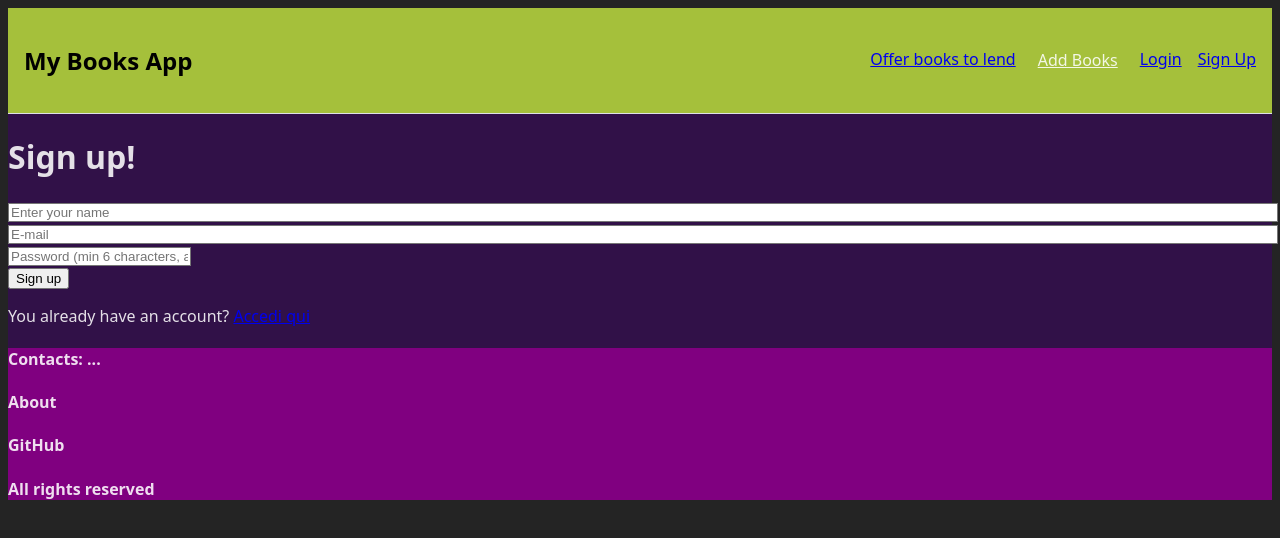
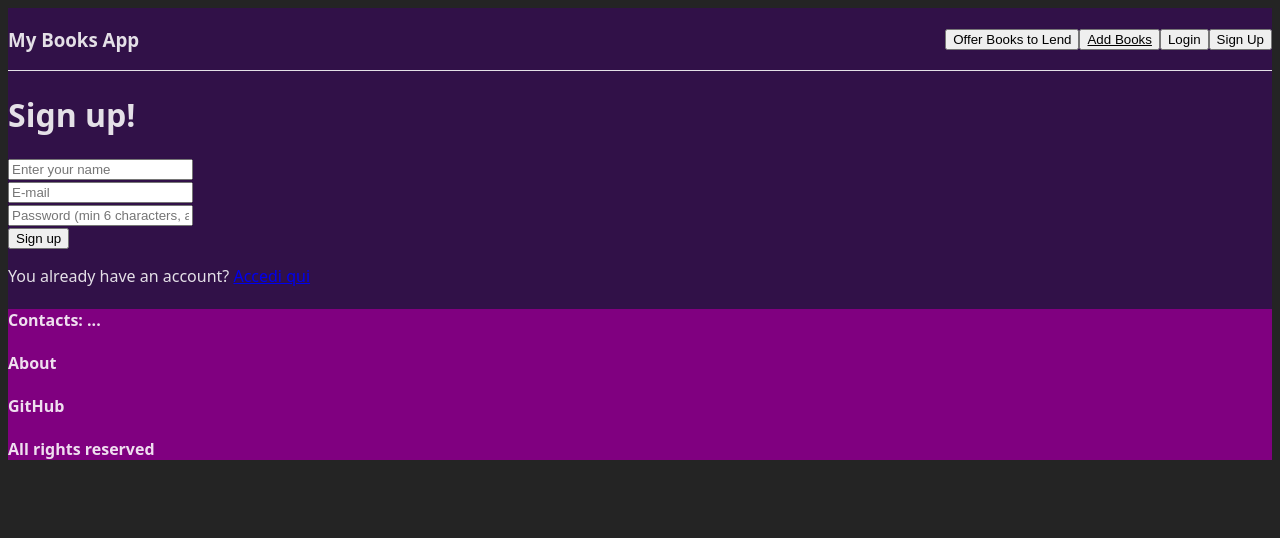
Before and after one commit to TheMediterraneans/book-exchange-frontend, a React (Vite) app: page /signup in a window 1280 px wide. Shown: the top 538 px of the page. Built offline with nearby package versions, Linux system fonts and the light colour scheme.

Commit message:
homepage + navbar style

```diff
--- a/src/components/Navbar.jsx
+++ b/src/components/Navbar.jsx
@@ -7,7 +7,6 @@ function Navbar() {
 
   const handleLogout = () => {
     const confirmLogout = window.confirm("Are you sure you want to logout?");
-
     if (confirmLogout) {
       logout();
       navigate("/login");
@@ -26,63 +25,78 @@ function Navbar() {
   };
 
   if (loading) {
-    return <div>Loading...</div>;
+    return <div className="text-white p-4">Loading...</div>;
   }
 
   return (
-    <nav style={{
-      display: "flex",
-      justifyContent: "space-between",
-      alignItems: "center",
-      padding: "1rem",
-      backgroundColor: "#a5c03bff",
-      borderBottom: "1px solid #dee2e6"
-    }}>
+    <nav className="bg-grey-900 border-b border-purple-700 text-white px-6 py-4 flex justify-between items-center">
+      {/* Titolo */}
       <div>
-        <h2 style={{color: "black"}}>My Books App</h2>
+        <section className="main-title">
+        <h1 className="text-2xl font-extrabold tracking-wide cursor-pointer select-none" onClick={() => navigate("/")}>
+          My Books App
+        </h1>
+        </section>
       </div>
 
-      <div>
+      {/* Menu */}
+      <div className="flex items-center space-x-6 text-sm md:text-base">
         {user ? (
-          <div style={{ display: "flex", gap: "1rem", alignItems: "center" }}>
-            <span>Welcome, {user.name}!</span>
-            <a href="/copies">Borrow books</a>
-            <a href="/mybooks/add">Lend books</a>
-            <a href="/mybooks">My Books</a>
+          <>
+            <span className="hidden sm:inline-block">Welcome, <span className="font-semibold">{user.name}</span>!</span>
+            <button
+              onClick={() => navigate("/copies")}
+              className="hover:text-purple-300 transition"
+            >
+              Borrow Books
+            </button>
+            <button
+              onClick={() => navigate("/mybooks/add")}
+              className="hover:text-purple-300 transition"
+            >
+              Lend Books
+            </button>
+            <button
+              onClick={() => navigate("/mybooks")}
+              className="hover:text-purple-300 transition"
+            >
+              My Books
+            </button>
             <button
               onClick={handleLogout}
-              style={{
-                backgroundColor: "#dc3545",
-                color: "white",
-                border: "none",
-                padding: "8px 16px",
-                borderRadius: "4px",
-                cursor: "pointer"
-              }}
+              className="bg-red-600 hover:bg-red-700 px-3 py-1 rounded-md transition"
             >
               Logout
             </button>
-          </div>
+          </>
         ) : (
-          <div style={{ display: "flex", gap: "1rem" }}>
-            <a href="/copies">Offer books to lend</a>
+          <>
+            <button
+              onClick={() => navigate("/copies")}
+              className="hover:text-purple-300 transition"
+            >
+              <span className="nav-button">Offer Books to Lend</span>
+
+            </button>
             <button
               onClick={handleAddBooksClick}
-              style={{
-                background: "none",
-                border: "none",
-                color: "inherit",
-                textDecoration: "underline",
-                cursor: "pointer",
-                fontSize: "inherit",
-                fontFamily: "inherit"
-              }}
+              className="underline hover:text-purple-300 transition"
             >
-              Add Books
+             <span className="nav-button"> Add Books</span>
             </button>
-            <a href="/login">Login</a>
-            <a href="/signup">Sign Up</a>
-          </div>
+            <button
+              onClick={() => navigate("/login")}
+              className="hover:text-purple-300 transition"
+            >
+              <span className="nav-button"> Login</span>
+            </button>
+            <button
+              onClick={() => navigate("/signup")}
+              className="hover:text-purple-300 transition"
+            >
+              <span className="nav-button">Sign Up</span>
+            </button>
+          </>
         )}
       </div>
     </nav>
--- a/src/pages/Homepage.jsx
+++ b/src/pages/Homepage.jsx
@@ -7,9 +7,7 @@ function Homepage() {
     const [loading, setLoading] = useState(true);
     const { user } = useAuth();
 
-    // Simulated featured books - replace with actual API call
     useEffect(() => {
-        // Simulate API call
         setTimeout(() => {
             setFeaturedBooks([
                 {
@@ -48,191 +46,71 @@ function Homepage() {
     return (
         <div className="min-h-screen bg-gray-900 text-white">
             {/* Hero Section */}
-            <div className="relative bg-gradient-to-br from-gray-900 via-gray-800 to-gray-900">
-                <div className="max-w-7xl mx-auto px-6 py-16">
-                    <div className="text-center">
-                        <h1 className="text-5xl md:text-6xl font-bold text-white mb-8">
-                            Welcome to{' '}
-                            <span className="bg-gradient-to-r from-blue-400 via-purple-400 to-green-400 bg-clip-text text-transparent">
-                                My Books App
-                            </span>
-                        </h1>
-
-                        <p className="text-xl md:text-2xl text-gray-300 mb-12 max-w-4xl mx-auto leading-relaxed">
-                            Find your next book to read, borrow it from other users that share with you the love for books and readings!
-                            <br />
-                            Create your own library of books you want to share with others and manage your reservations!
+            <div className="text-center py-12">
+                <h1 className="text-5xl font-bold mb-6">Welcome to My Books App</h1>
+                <p className="text-lg text-gray-300 max-w-3xl mx-auto mb-8">
+                    Find your next book, borrow from others, share your library, and manage your reservations easily!
                 </p>
 
-                        {/* CTA Buttons */}
-                        <div className="flex flex-col sm:flex-row gap-4 justify-center mb-16">
+                <div className="flex justify-center gap-4">
                     {!user ? (
-                                <>
+
                         <Link to="/login">
-                                        <button className="bg-blue-600 hover:bg-blue-700 text-white px-8 py-4 rounded-lg font-semibold text-lg transition-all duration-300 hover:shadow-lg hover:shadow-blue-500/25">
+                        <span className='get-started-button'>
+                            <button className="bg-blue-600 hover:bg-blue-700 px-6 py-3 rounded-lg font-semibold">
                                 Get Started
                             </button>
+                            </span>
                         </Link>
-                                    <Link to="/search">
-                                        <button className="bg-gray-700 hover:bg-gray-600 text-white px-8 py-4 rounded-lg font-semibold text-lg transition-all duration-300 hover:shadow-lg border border-gray-600">
-                                            Browse Books
-                                        </button>
-                                    </Link>
-                                </>
                     ) : (
                         <>
+                        <section className='logged-navigation-button'>
                             <Link to="/mybooks">
-                                        <button className="bg-purple-600 hover:bg-purple-700 text-white px-8 py-4 rounded-lg font-semibold text-lg transition-all duration-300 hover:shadow-lg hover:shadow-purple-500/25">
+                                <button className="bg-purple-600 hover:bg-purple-700 px-6 py-3 rounded-lg font-semibold">
                                     My Library
                                 </button>
                             </Link>
-                                    <Link to="/search">
-                                        <button className="bg-green-600 hover:bg-green-700 text-white px-8 py-4 rounded-lg font-semibold text-lg transition-all duration-300 hover:shadow-lg hover:shadow-green-500/25">
-                                            Find Books
+                            <Link to="/copies">
+                                <button className="bg-green-600 hover:bg-green-700 px-6 py-3 rounded-lg font-semibold">
+                                    Find Books to borrow
                                 </button>
                             </Link>
+                            </section>
                         </>
                     )}
                 </div>
             </div>
-                </div>
-            </div>
-
-            {/* Features Section */}
-            <div className="max-w-7xl mx-auto px-6 py-16">
-                <div className="text-center mb-12">
-                    <h2 className="text-3xl md:text-4xl font-bold text-white mb-4">
-                        Why Choose My Books App?
-                    </h2>
-                    <p className="text-gray-400 text-lg">
-                        Join our community of book lovers and start sharing today
-                    </p>
-                </div>
-
-                <div className="grid grid-cols-1 md:grid-cols-3 gap-8 mb-16">
-                    {/* Feature 1 */}
-                    <div className="bg-gray-800 rounded-xl p-8 border border-gray-700 hover:border-blue-500 transition-all duration-300">
-                        <div className="w-12 h-12 bg-blue-600 rounded-lg flex items-center justify-center mb-6">
-                            <svg className="w-6 h-6 text-white" fill="none" stroke="currentColor" viewBox="0 0 24 24">
-                                <path strokeLinecap="round" strokeLinejoin="round" strokeWidth={2} d="M21 21l-6-6m2-5a7 7 0 11-14 0 7 7 0 0114 0z" />
-                            </svg>
-                        </div>
-                        <h3 className="text-xl font-semibold text-white mb-4">Discover Books</h3>
-                        <p className="text-gray-400">
-                            Search through thousands of books and find your next great read from our community library.
-                        </p>
-                    </div>
-
-                    {/* Feature 2 */}
-                    <div className="bg-gray-800 rounded-xl p-8 border border-gray-700 hover:border-purple-500 transition-all duration-300">
-                        <div className="w-12 h-12 bg-purple-600 rounded-lg flex items-center justify-center mb-6">
-                            <svg className="w-6 h-6 text-white" fill="none" stroke="currentColor" viewBox="0 0 24 24">
-                                <path strokeLinecap="round" strokeLinejoin="round" strokeWidth={2} d="M8 7V3m8 4V3m-9 8h10M5 21h14a2 2 0 002-2V7a2 2 0 00-2-2H5a2 2 0 00-2 2v12a2 2 0 002 2z" />
-                            </svg>
-                        </div>
-                        <h3 className="text-xl font-semibold text-white mb-4">Easy Reservations</h3>
-                        <p className="text-gray-400">
-                            Book your favorite titles with simple reservation system and flexible loan periods.
-                        </p>
-                    </div>
-
-                    {/* Feature 3 */}
-                    <div className="bg-gray-800 rounded-xl p-8 border border-gray-700 hover:border-green-500 transition-all duration-300">
-                        <div className="w-12 h-12 bg-green-600 rounded-lg flex items-center justify-center mb-6">
-                            <svg className="w-6 h-6 text-white" fill="none" stroke="currentColor" viewBox="0 0 24 24">
-                                <path strokeLinecap="round" strokeLinejoin="round" strokeWidth={2} d="M17 20h5v-2a3 3 0 00-5.356-1.857M17 20H7m10 0v-2c0-.656-.126-1.283-.356-1.857M7 20H2v-2a3 3 0 015.356-1.857M7 20v-2c0-.656.126-1.283.356-1.857m0 0a5.002 5.002 0 019.288 0M15 7a3 3 0 11-6 0 3 3 0 016 0zm6 3a2 2 0 11-4 0 2 2 0 014 0zM7 10a2 2 0 11-4 0 2 2 0 014 0z" />
-                            </svg>
-                        </div>
-                        <h3 className="text-xl font-semibold text-white mb-4">Share & Connect</h3>
-                        <p className="text-gray-400">
-                            Build your lending library and connect with fellow book enthusiasts in your community.
-                        </p>
-                    </div>
-                </div>
-            </div>
 
             {/* Featured Books Section */}
-            <div className="max-w-7xl mx-auto px-6 py-16">
-                <div className="text-center mb-12">
-                    <h2 className="text-3xl md:text-4xl font-bold text-white mb-4">
-                        Featured Books
-                    </h2>
-                    <p className="text-gray-400 text-lg">
-                        Popular titles currently available in our community
-                    </p>
-                </div>
-
+            <div className="max-w-6xl mx-auto px-4 py-12">
+                <h2 className="text-3xl font-bold text-center mb-6">Featured Books</h2>
                 {loading ? (
-                    <div className="flex items-center justify-center py-16">
-                        <div className="animate-spin rounded-full h-12 w-12 border-b-2 border-blue-500"></div>
-                    </div>
+                    <p className="text-center text-gray-400">Loading books...</p>
                 ) : (
-                    <div className="grid grid-cols-1 sm:grid-cols-2 lg:grid-cols-4 gap-8 mb-12">
+                    <div className="grid grid-cols-2 md:grid-cols-4 gap-6">
                         {featuredBooks.map((book) => (
-                            <div key={book.id} className="bg-gray-800 rounded-xl border border-gray-700 overflow-hidden hover:border-blue-500 hover:shadow-lg hover:shadow-blue-500/25 transition-all duration-300">
+                            <div key={book.id} className="bg-gray-800 rounded-lg p-4 flex flex-col items-center">
                                 {book.coverUrl && (
-                                    <div className="aspect-[3/4] overflow-hidden">
                                     <img
                                         src={book.coverUrl}
                                         alt={book.title}
-                                            className="w-full h-full object-cover hover:scale-105 transition-transform duration-300"
+                                        className="w-32 h-48 object-cover mb-4 rounded"
                                     />
-                                    </div>
                                 )}
-
-                                <div className="p-6">
-                                    <h3 className="text-lg font-semibold text-white mb-2 line-clamp-2">
-                                        {book.title}
-                                    </h3>
-
-                                    <p className="text-sm text-gray-300 mb-3">
-                                        by <span className="text-blue-400">{book.authors.join(', ')}</span>
+                                <h3 className="text-lg font-semibold text-center">{book.title}</h3>
+                                <p className="text-sm text-gray-300 mb-2">
+                                    by {book.authors.join(', ')}
                                 </p>
-
-                                    <div className="flex items-center justify-between">
-                                        <span className="inline-flex items-center px-3 py-1 rounded-full text-xs font-medium bg-green-900 text-green-300 border border-green-700">
+                                <span className="text-green-400 text-sm mb-2">
                                     {book.availableCount} Available
                                 </span>
-
-                                        <Link to={user ? "/search" : "/login"}>
-                                            <button className="text-blue-400 hover:text-blue-300 text-sm font-medium transition-colors duration-200">
-                                                View Details →
-                                            </button>
+                                <Link to={user ? "/book-detail" : "/login"} className="text-blue-400 hover:underline text-sm">
+                                    View Details
                                 </Link>
-                                    </div>
-                                </div>
                             </div>
                         ))}
                     </div>
                 )}
-
-                <div className="text-center">
-                    <Link to="/search">
-                        <button className="bg-gray-700 hover:bg-gray-600 text-white px-8 py-3 rounded-lg font-medium transition-all duration-300 border border-gray-600">
-                            View All Books
-                        </button>
-                    </Link>
-                </div>
-            </div>
-
-            {/* Stats Section */}
-            <div className="bg-gray-800 border-y border-gray-700">
-                <div className="max-w-7xl mx-auto px-6 py-16">
-                    <div className="grid grid-cols-1 md:grid-cols-3 gap-8 text-center">
-                        <div>
-                            <div className="text-4xl font-bold text-blue-400 mb-2">1,200+</div>
-                            <div className="text-gray-300">Books Available</div>
-                        </div>
-                        <div>
-                            <div className="text-4xl font-bold text-purple-400 mb-2">350+</div>
-                            <div className="text-gray-300">Active Users</div>
-                        </div>
-                        <div>
-                            <div className="text-4xl font-bold text-green-400 mb-2">850+</div>
-                            <div className="text-gray-300">Books Borrowed</div>
-                        </div>
-                    </div>
-                </div>
             </div>
         </div>
     );
--- a/src/pages/SignupPage.jsx
+++ b/src/pages/SignupPage.jsx
@@ -46,12 +46,15 @@ function SignupPage() {
 
   return (
     <>
-      <h1>Sign up!</h1>
+    <div className="form-container">
+
+      <h1 className="page-title">Sign up!</h1>
       <section>
         <form onSubmit={handleSubmit}>
           <article>
             <input
-            className="w-full rounded border px-3 py-2 text-sm outline-none focus:ring-2 focus:ring-lime-500"
+            className="input-form"
+            //className="w-full rounded border px-3 py-2 text-sm outline-none focus:ring-2 focus:ring-lime-500"
             name="name"
             type="text"
             placeholder="Enter your name"
@@ -64,7 +67,8 @@ function SignupPage() {
 
           <article>
             <input
-            className="w-full rounded border px-3 py-2 text-sm outline-none focus:ring-2 focus:ring-lime-500"
+            className="input-form"
+            //className="w-full rounded border px-3 py-2 text-sm outline-none focus:ring-2 focus:ring-lime-500"
             name="email"
             type="email"
             placeholder="E-mail"
@@ -77,7 +81,8 @@ function SignupPage() {
 
           <article>
             <input
-            className="rounded border px-3 py-2 text-sm outline-none focus:ring-2 focus:ring-lime-500"
+            className="input-form"
+            //className="rounded border px-3 py-2 text-sm outline-none focus:ring-2 focus:ring-lime-500"
             name="password"
             type="password"
             placeholder="Password (min 6 characters, at least 1 capital letter, and a number)"
@@ -88,17 +93,19 @@ function SignupPage() {
           />
           </article>
 
-          <button type="submit" disabled={loading}>
+          <button type="submit" disabled={loading} className="submit-button">
             {loading ? "Signing up..." : "Sign up"}
           </button>
         </form>
 
+
         {error && <p style={{color: "red"}}>{error}</p>}
 
-        <p>
-          You already have an account? <a href="/login">Accedi qui</a>
+        <p className="already-account">
+          You already have an account? <a href="/login"className="access-here">Accedi qui</a>
         </p>
       </section>
+      </div>
     </>
   );
 }
```
Also changed, not shown: src/pages/LoginPage.jsx (+9 -5 lines). Lines whose indentation alone changed are shown as unchanged.
